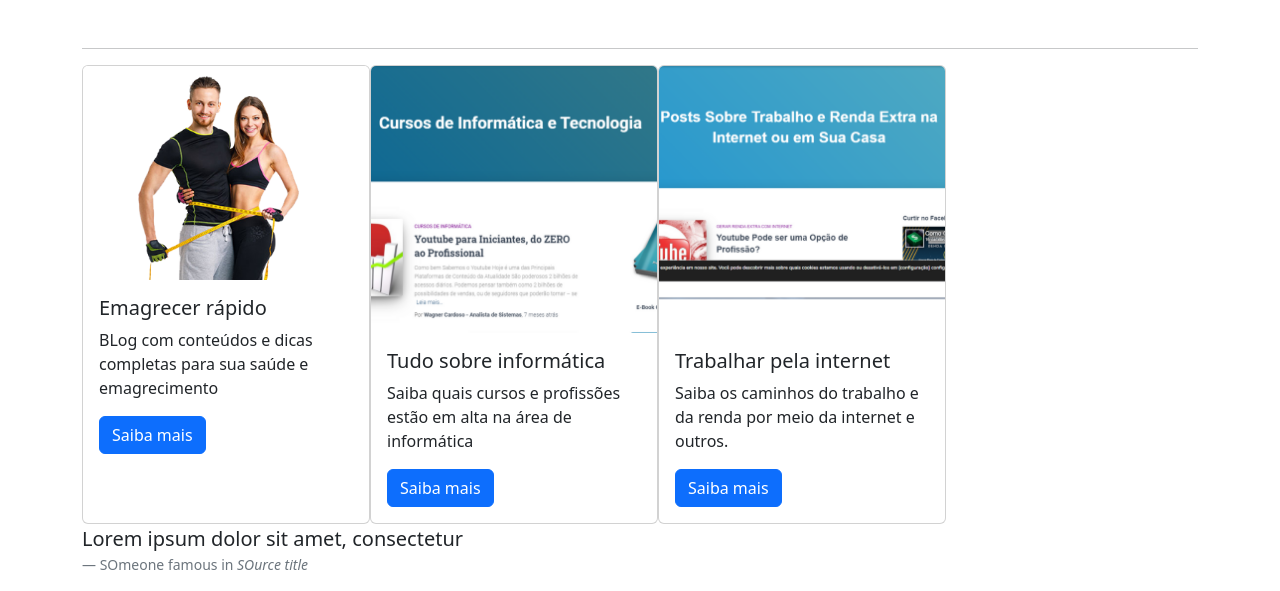
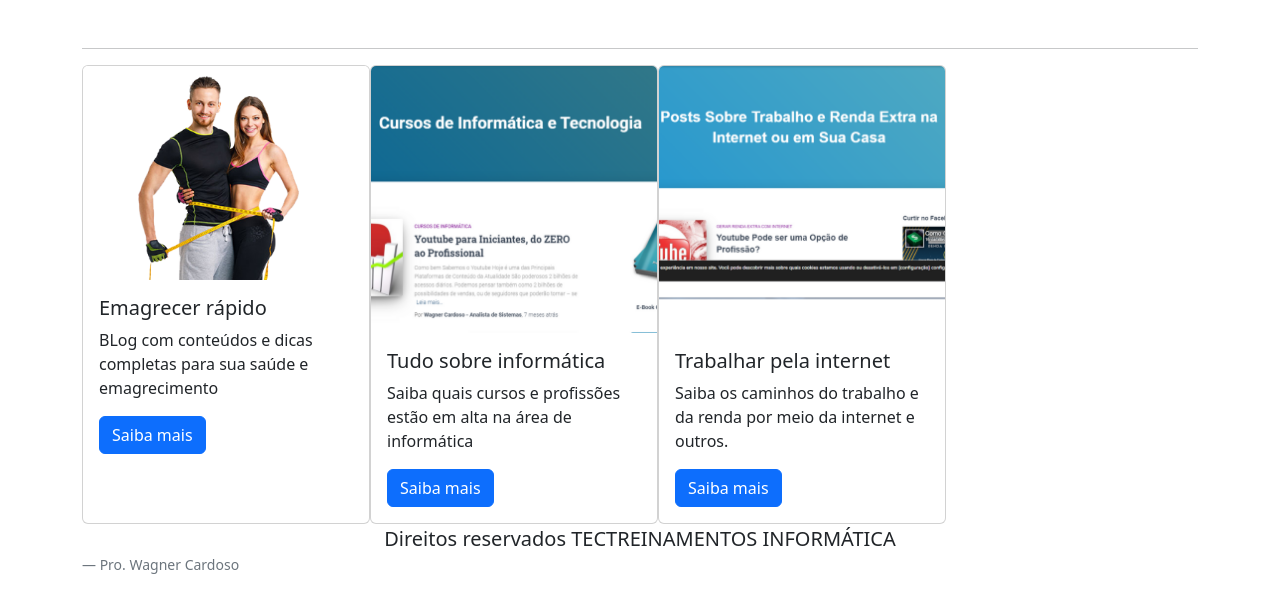
Before and after one commit to nicolas-magalhaes-clear/BootstrapCourse, a plain HTML site: page site/blogs.html in a window 1280 px wide. Shown: the part 618-1209 px from the top of the page. Drawn offline with nearby package versions, Linux system fonts and the light colour scheme.

Commit message:
update: innerHTML values

```diff
--- a/site/blogs.html
+++ b/site/blogs.html
@@ -73,10 +73,10 @@
 
 		</div>
 
-		<blockquote class="blockquote text-right">
-			<p class="mb-0">Lorem ipsum dolor sit amet, consectetur</p>
+		<blockquote class="blockquote text-center">
+			<p class="mb-0">Direitos reservados TECTREINAMENTOS INFORMÁTICA</p>
 		</blockquote>
-		<footer class="blockquote-footer">SOmeone famous in <cite title='SOurce title'>SOurce title</cite></footer>
+		<footer class="blockquote-footer">Pro. Wagner Cardoso <cite title='SOurce title'></cite></footer>
 
 	</div>
 
```
